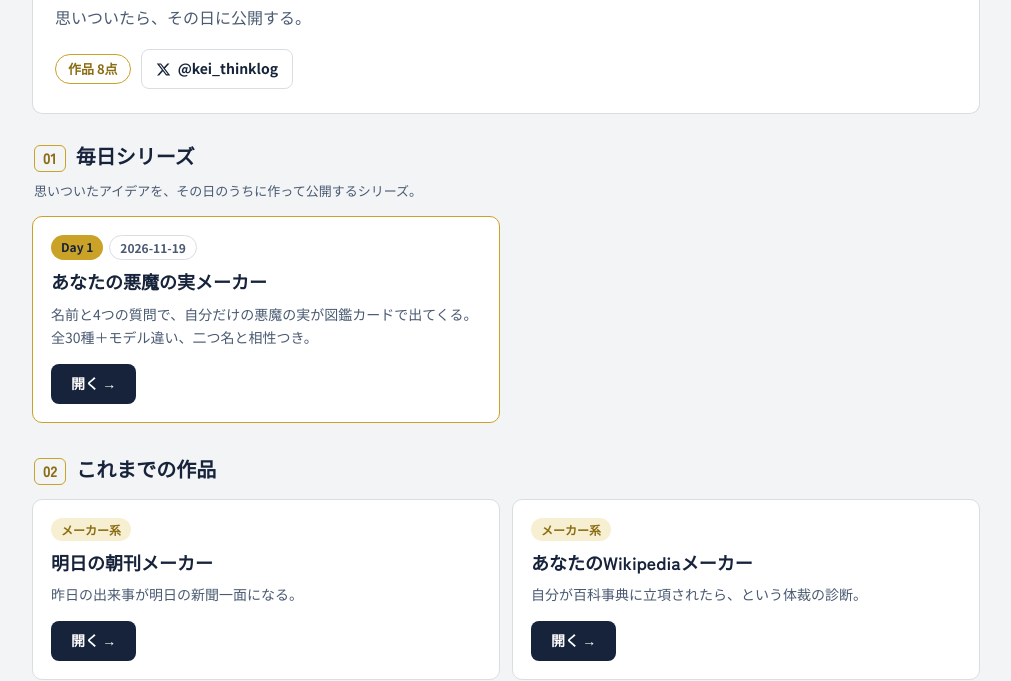
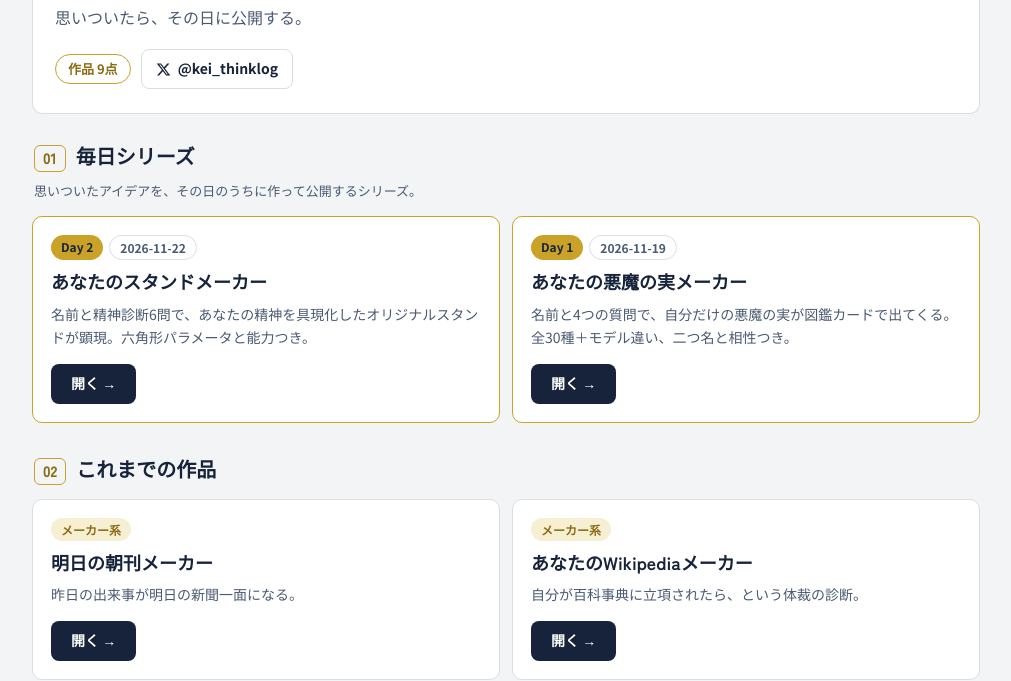
Before and after one commit to amayadori-lab/amayadori-lab.github.io, a plain HTML site: page index.html in a window 1280 px wide. Shown: the part 123-804 px from the top of the page, without its empty margins (134-1145 px from the left). Drawn offline with Linux system fonts and the light colour scheme.

Commit message:
Update index.html

```diff
--- a/index.html
+++ b/index.html
@@ -260,7 +260,7 @@
         <h1>小さなアイデア展</h1>
         <p class="tagline">思いついたら、その日に公開する。</p>
         <div class="header-meta">
-          <span class="count-pill">作品 8点</span>
+          <span class="count-pill">作品 9点</span>
           <a class="x-link" href="https://x.com/kei_thinklog" target="_blank" rel="noopener">
             <svg width="15" height="15" viewBox="0 0 24 24" fill="currentColor" aria-hidden="true"><path d="M18.244 2.25h3.308l-7.227 8.26 8.502 11.24H16.17l-5.214-6.817L4.99 21.75H1.68l7.73-8.835L1.254 2.25H8.08l4.713 6.231zm-1.161 17.52h1.833L7.084 4.126H5.117z"/></svg>
             @kei_thinklog
@@ -276,7 +276,7 @@
         </div>
         <p class="section-note">思いついたアイデアを、その日のうちに作って公開するシリーズ。</p>
         <div class="grid">
-          <article class="work-card featured">
+          <article class="work-card featured"> <div class="badges"> <span class="badge badge-day">Day 2</span> <span class="badge badge-date">2026-11-22</span> </div> <h3>あなたのスタンドメーカー</h3> <p>名前と精神診断6問で、あなたの精神を具現化したオリジナルスタンドが顕現。六角形パラメータと能力つき。</p> <a class="open-btn" href="https://amayadori-lab.github.io/stand-maker/" target="_blank" rel="noopener">開く →</a> </article> <article class="work-card featured">
             <div class="badges">
               <span class="badge badge-day">Day 1</span>
               <span class="badge badge-date">2026-11-19</span>
```
